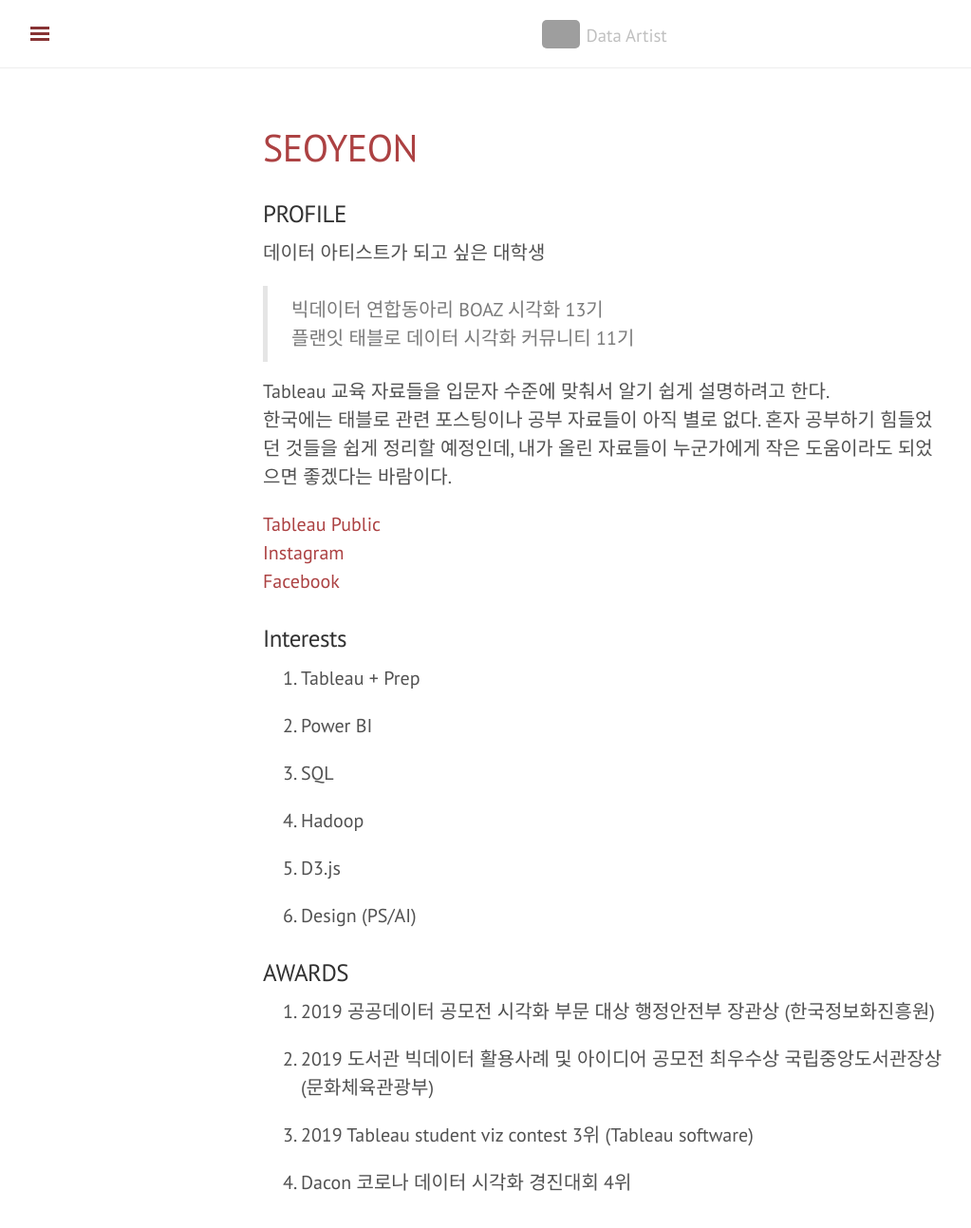
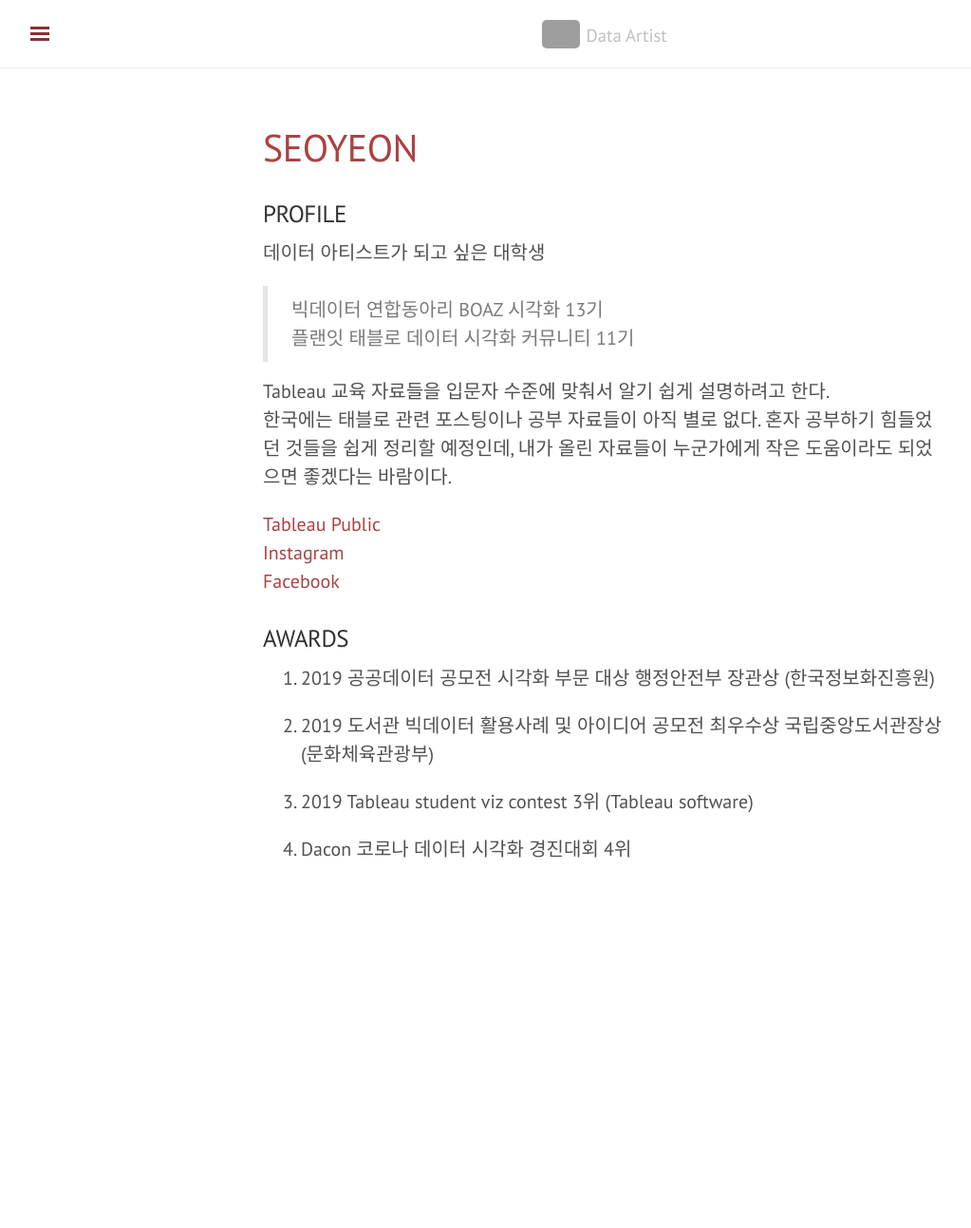
Before and after one commit to shanny924/shanny924.github.io, a Jekyll site: the page built from about.md, in a window 1280 px wide and 1340 px high. Shown: the top 1293 px of the window at 95% size, without its empty margins (3-1026 px from the left). Built offline with Jekyll 4.4.1, drawn with Linux system fonts in a browser that asks for light colours; nearby versions of some CDN libraries; comment, search, counter and statistics services are not loaded; grey boxes are pictures that could not be loaded.

Commit message:
Update about.md

```diff
--- a/about.md
+++ b/about.md
@@ -19,22 +19,6 @@
 [Facebook](https://www.facebook.com/profile.php?id=100006337067524)
 
 
-### Interests
-
-1. Tableau + Prep
-
-2. Power BI
-
-3. SQL
-
-4. Hadoop
-
-5. D3.js
-
-6. Design (PS/AI)
-
-
-
 
 ### AWARDS
 
```
